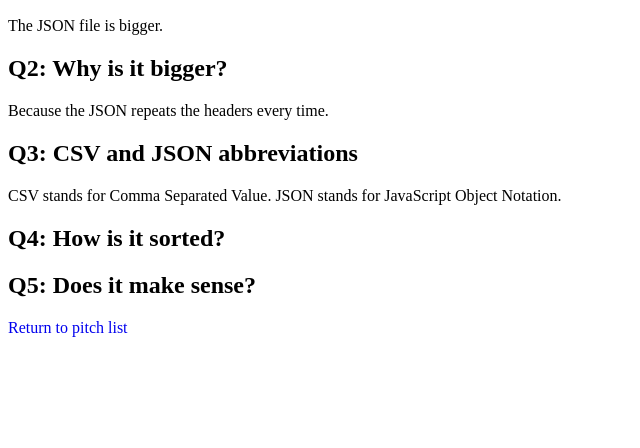
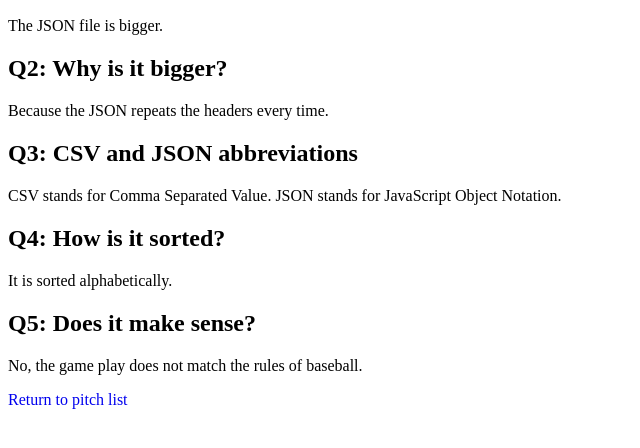
Before and after one commit to larkincamp/larkincamp.github.io, a plain HTML site: page answers.html in a window 1280 px wide. Shown: the part 96-544 px from the top of the page, without its empty margins (0-640 px from the left). Drawn offline with Linux system fonts and the light colour scheme.

Commit message:
Update answers.html

```diff
--- a/answers.html
+++ b/answers.html
@@ -19,11 +19,11 @@
     </p>
     <h2>Q4: How is it sorted?</h2>
     <p>
-
+      It is sorted alphabetically.
     </p>
     <h2>Q5: Does it make sense?</h2>
     <p>
-
+      No, the game play does not match the rules of baseball.
     </p>
     <a href="index.html">Return to pitch list</a>
   </body>
```
